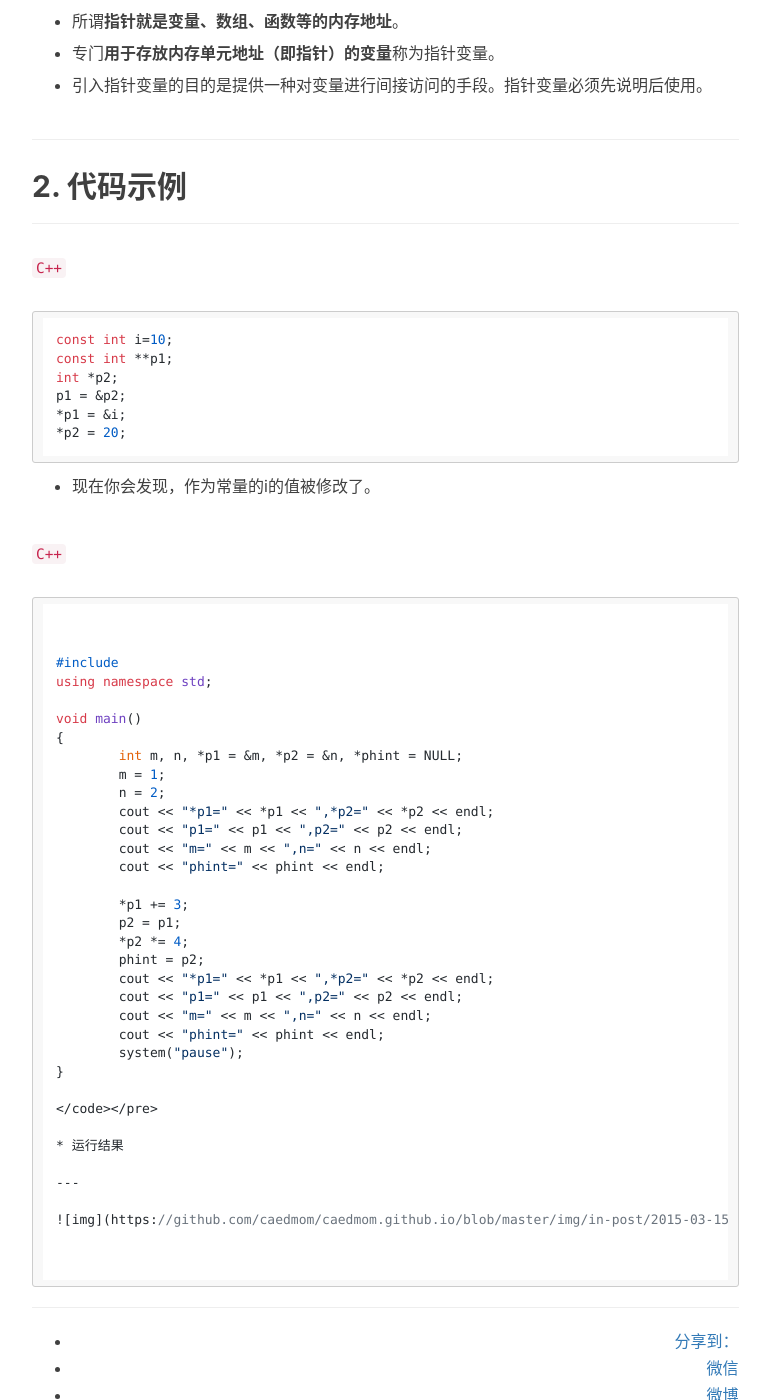
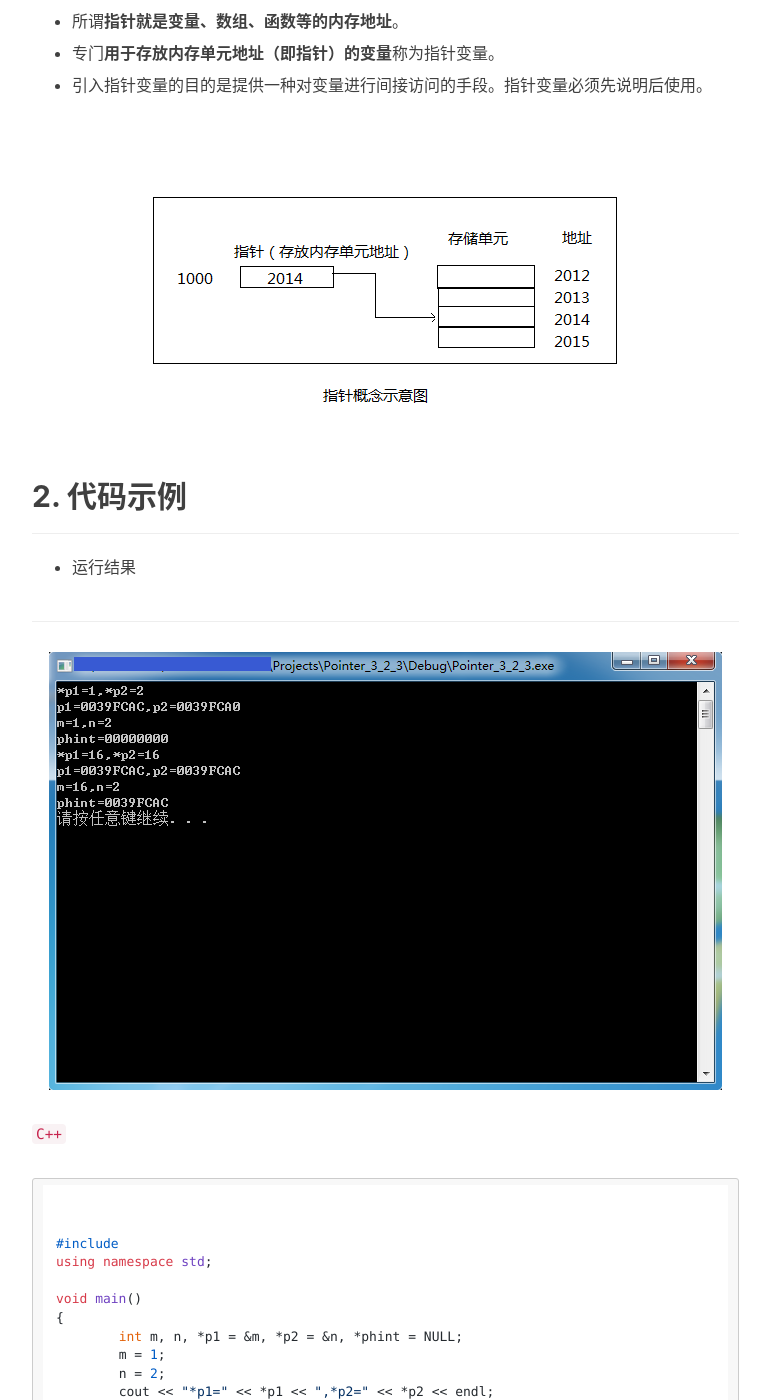
Before and after one commit to caedmom/caedmom.github.io, a Jekyll site: the page built from _posts/2015-03-15-Pointer.markdown, in a window 1280 px wide and 1400 px high, scrolled down 817 px. Shown: the whole window, without its empty margins (233-1003 px from the left). Built offline with Jekyll 4.4.1, drawn with Linux system fonts in a browser that asks for light colours; nearby versions of some CDN libraries; comment, search, counter and statistics services are not loaded.

Commit message:
modify-post

```diff
--- a/_posts/2015-03-15-Pointer.markdown
+++ b/_posts/2015-03-15-Pointer.markdown
@@ -26,23 +26,18 @@ tags:
 
 * 引入指针变量的目的是提供一种对变量进行间接访问的手段。指针变量必须先说明后使用。
 
-
+![img](https://github.com/caedmom/caedmom.github.io/blob/master/img/in-post/2015-03-15-Pointer/Pointer0.png?raw=true)
 ---
 
 ## 2. 代码示例
 
 ---
 
-`C++`
-<pre><code>const int i=10;
-const int **p1;
-int *p2;
-p1 = &p2;
-*p1 = &i;
-*p2 = 20;
-</code></pre>
+* 运行结果
 
-* 现在你会发现，作为常量的i的值被修改了。
+---
+
+![img](https://github.com/caedmom/caedmom.github.io/blob/master/img/in-post/2015-03-15-Pointer/Pointer.png?raw=true)
 
 `C++`
 
@@ -73,9 +68,3 @@ void main()
 }
 
 </code></pre>
-
-* 运行结果
-
----
-
-![img](https://github.com/caedmom/caedmom.github.io/blob/master/img/in-post/2015-03-15-Pointer/Pointer.png?raw=true)
```
